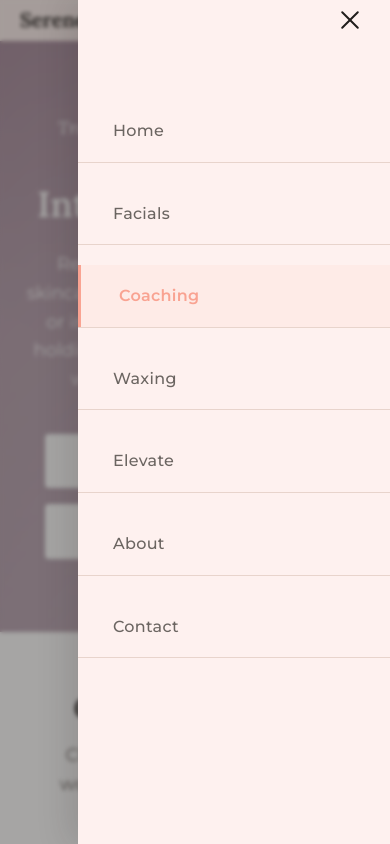
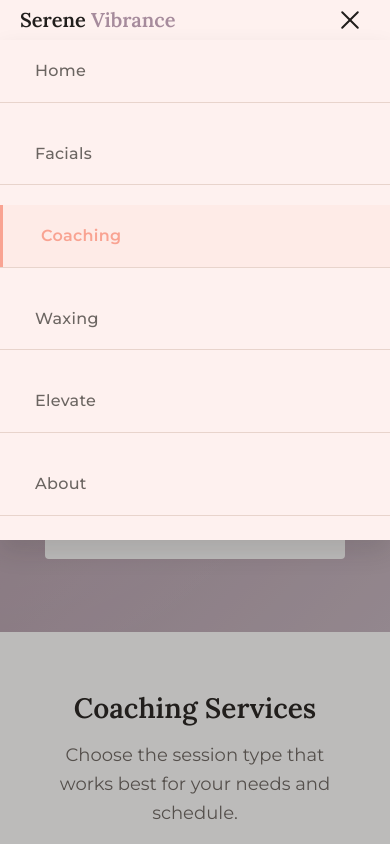
Before and after one commit to xaerr0/Serene-Vibrance, a website: page coaching.html in a window 390 px wide. Both pictures are taken after a click on the button "Menu". Shown: the top 844 px of the page. Drawn offline with Linux system fonts and the light colour scheme.

Commit message:
Change mobile menu from side slide-in panel to full-width dropdown below header

```diff
--- a/coaching.html
+++ b/coaching.html
@@ -246,25 +246,26 @@
         }
 
         .nav-links {
-          position: fixed;
-          top: 0;
+          position: absolute;
+          top: 100%;
+          left: 0;
           right: 0;
-          bottom: 0;
-          width: min(320px, 80vw);
           flex-direction: column;
           align-items: stretch;
           background: var(--cream);
-          padding: 100px 0 40px;
+          padding: 0;
           gap: 0;
-          box-shadow: -8px 0 32px rgba(33, 30, 28, 0.15);
+          box-shadow: 0 12px 24px rgba(33, 30, 28, 0.12);
           z-index: 100;
-          transform: translateX(100%);
-          transition: transform 0.35s cubic-bezier(0.4, 0, 0.2, 1);
-          overflow-y: auto;
+          max-height: 0;
+          overflow: hidden;
+          opacity: 0;
+          transition: max-height 0.35s cubic-bezier(0.4, 0, 0.2, 1), opacity 0.25s ease;
         }
 
         .nav-links.active {
-          transform: translateX(0);
+          max-height: 500px;
+          opacity: 1;
         }
 
         .nav-links li {
@@ -300,8 +301,8 @@
           display: none;
           position: fixed;
           inset: 0;
-          background: rgba(33, 30, 28, 0.4);
-          backdrop-filter: blur(2px);
+          top: 70px;
+          background: rgba(33, 30, 28, 0.3);
           z-index: 98;
           opacity: 0;
           transition: opacity 0.35s ease;
@@ -318,6 +319,7 @@
 
         nav {
           flex-wrap: wrap;
+          position: relative;
         }
       }
 
```
Also changed, not shown: elevate.html (+14 -12 lines), facials.html (+14 -12 lines), index.html (+14 -12 lines), waxing.html (+14 -12 lines).
